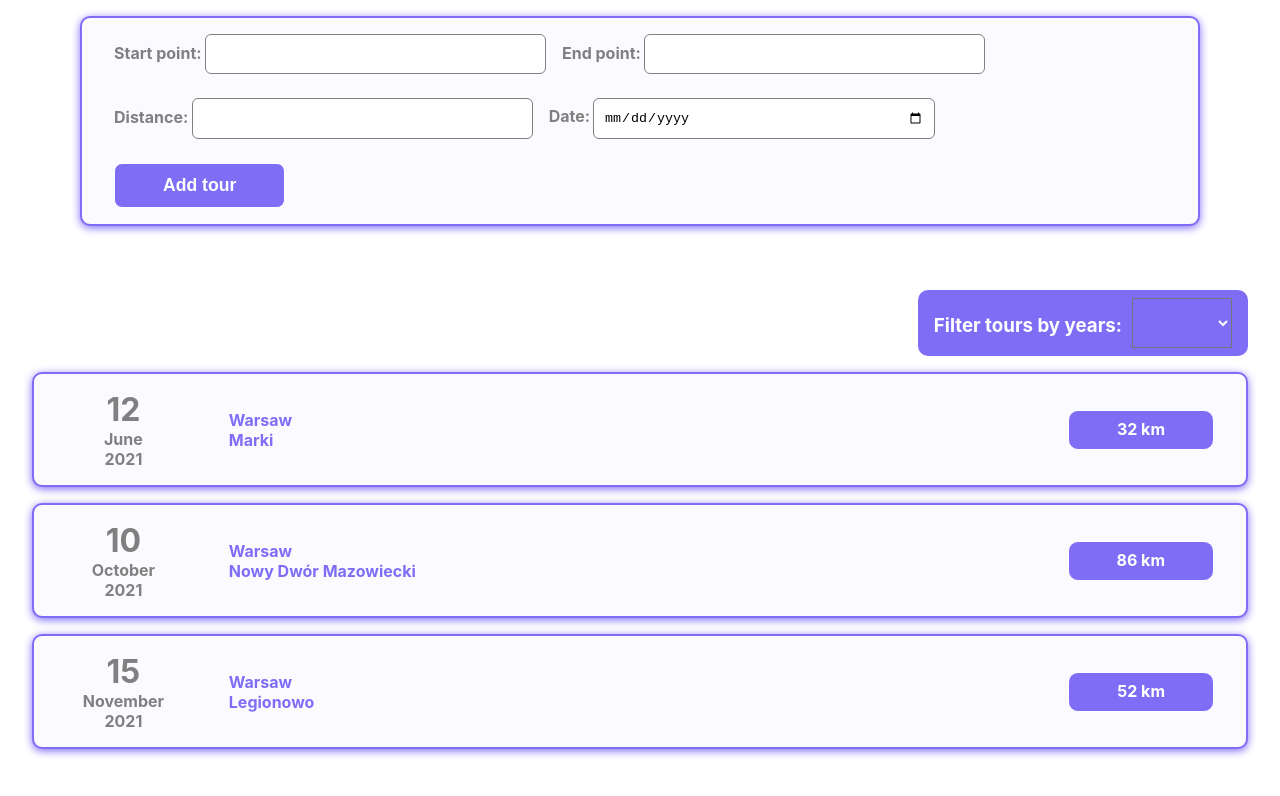
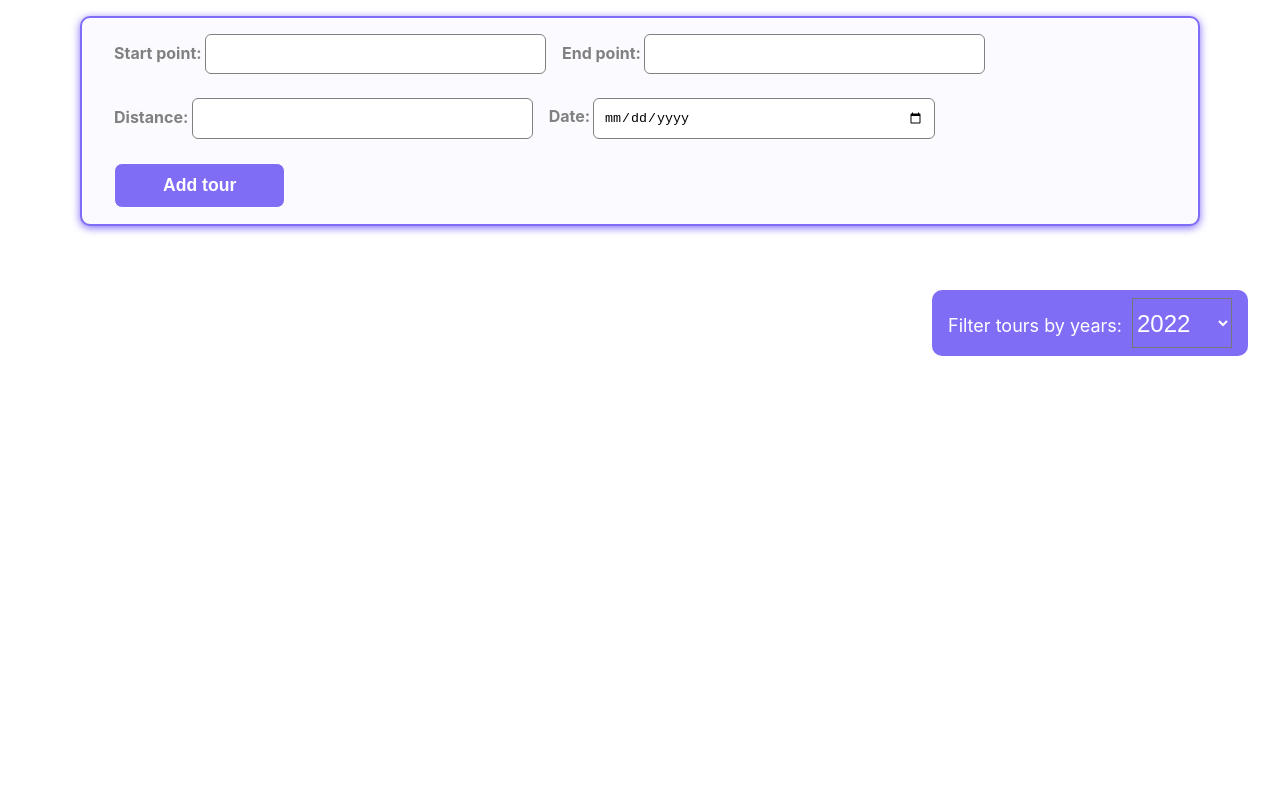
Before and after one commit to edyta555/bicycle-tour, a React (Create React App) app: page / in a window 1280 px wide. Shown: the top 796 px of the page. Built offline with nearby package versions, Linux system fonts and the light colour scheme.

Commit message:
Add filtering tous by year.

```diff
--- a/src/components/App.js
+++ b/src/components/App.js
@@ -6,6 +6,7 @@ import ToursFilter from "./tours-filter/ToursFilter";
 
 const App = () => {
   const [toursData, setToursData] = useState(initialToursData);
+  const [selectedYear, setYear] = useState("2022");
 
   const saveTourData = (newTourData) => {
     setToursData((prevToursData) => {
@@ -13,11 +14,22 @@ const App = () => {
     });
   };
 
+  const filterToursByYear = (year) => {
+    setYear(year);
+  };
+
+  const toursToShow = toursData.filter((tour) => {
+    return tour.tourDate.getFullYear().toString() === selectedYear;
+  });
+
   return (
     <div>
       <NewTour onSaveTourData={saveTourData} />
-      <ToursFilter />
-      {toursData.map((tourData) => (
+      <ToursFilter
+        selectedYear={selectedYear}
+        onChangeYear={filterToursByYear}
+      />
+      {toursToShow.map((tourData) => (
         <SingleTour
           key={tourData.id}
           date={tourData.tourDate}
--- a/src/components/tours-filter/ToursFilter.js
+++ b/src/components/tours-filter/ToursFilter.js
@@ -1,12 +1,16 @@
 import "./tours-filter.css";
 
-const ToursFilter = () => {
+const ToursFilter = ({selectedYear, onChangeYear}) => {
+
+  const changeActiveYear = (event) => {
+    onChangeYear(event.target.value);
+  };
+
   return (
     <div className="filter-row">
       <div className="filter-container">
-        <h3 className="filter-name">Filter tours by years:</h3>
-        <select className="select-year">
-          <option value="all" selected="selected"></option>
+        <label className="filter-name">Filter tours by years:</label>
+        <select value={selectedYear} className="select-year" onChange={changeActiveYear}>
           <option value="2022">2022</option>
           <option value="2021">2021</option>
           <option value="2020">2020</option>
--- a/src/components/tours-filter/tours-filter.css
+++ b/src/components/tours-filter/tours-filter.css
@@ -2,7 +2,6 @@
   border-radius: 10px;
   background-color: #fafaff;
   display: inline-block;
-  min-width: fit-content;
   padding: 0.5rem 1rem;
   background: #806df6;
 }
@@ -14,15 +13,14 @@
 }
 
 .filter-name {
-  display: inline;
   margin-right: 10px;
+  font-size: 18px;
 }
 
 .select-year {
   color: white;
   background: #806df6;
-}
-select {
+  cursor: pointer;
   width: 100px;
   height: 50px;
   line-height: 50px;
@@ -31,6 +29,3 @@ select {
   -moz-appearance: none;
   outline: 0px;
 }
-option {
-  height: 50px;
-}
```
